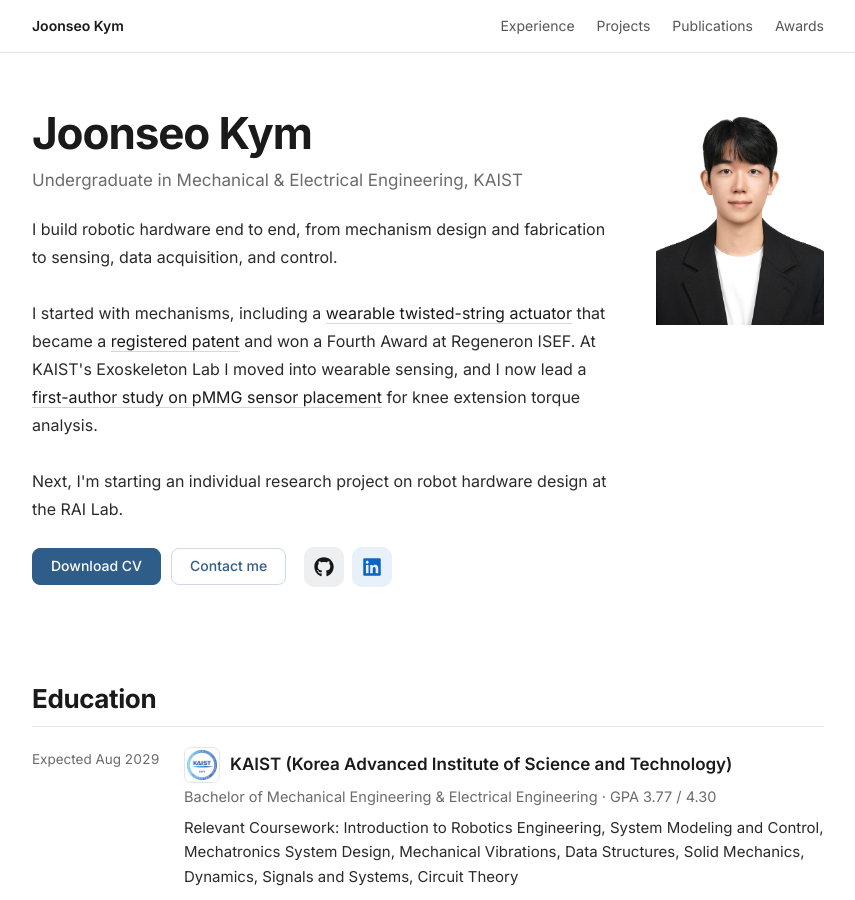
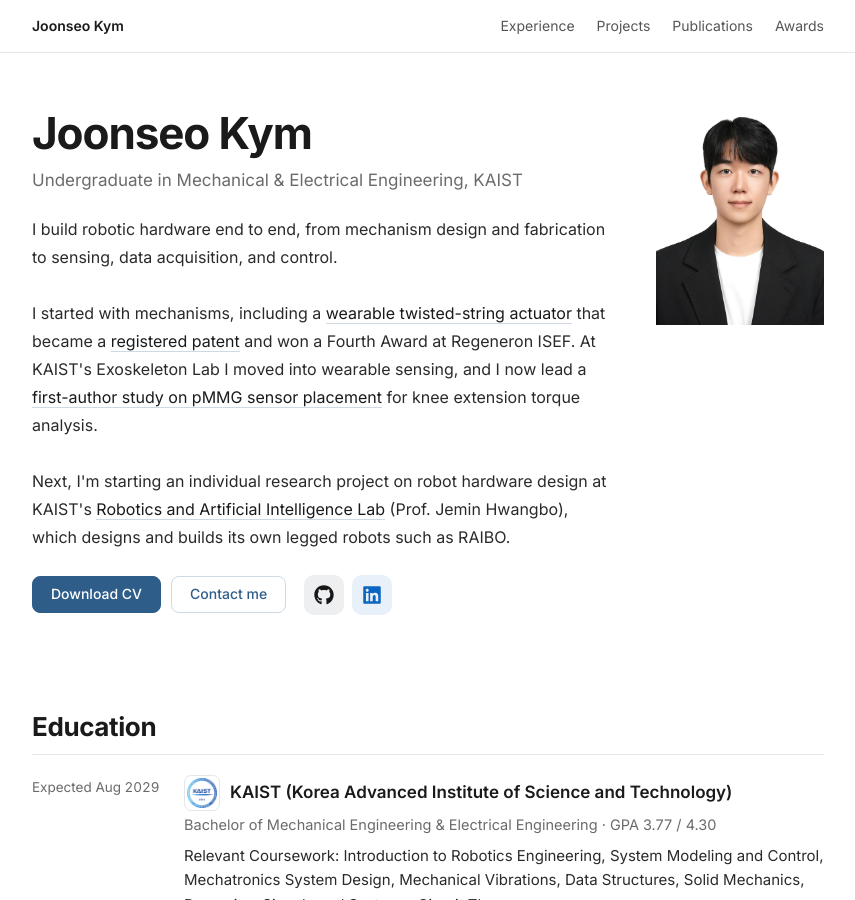
Before and after one commit to joonseokym/joonseokym.github.io, a Jekyll site: the page built from index.html, in a window 1280 px wide and 900 px high. Shown: the whole window, without its empty margins (212-1067 px from the left). Built offline with Jekyll 4.4.1, drawn with Linux system fonts in a browser that asks for light colours.

Commit message:
content: name KAIST RAI Lab (Prof. Jemin Hwangbo) in the intro
Co-Authored-By: Claude Opus 5.5 <noreply@anthropic.com>

```diff
--- a/_config.yml
+++ b/_config.yml
@@ -31,7 +31,7 @@ resume_header_intro: "<p>
   <br><br>
   I started with mechanisms, including a <a href='/2021/04/01/twisted-string-cpm.html'>wearable twisted-string actuator</a> that became a <a href='https://patents.google.com/patent/KR102635233B1/en' target='_blank' rel='noopener'>registered patent</a> and won a Fourth Award at Regeneron ISEF. At KAIST's Exoskeleton Lab I moved into wearable sensing, and I now lead a <a href='/2024/12/02/pmmg-sensor.html'>first-author study on pMMG sensor placement</a> for knee extension torque analysis.
   <br><br>
-  Next, I'm starting an individual research project on robot hardware design at the RAI Lab.
+  Next, I'm starting an individual research project on robot hardware design at KAIST's <a href='https://railab.kaist.ac.kr/' target='_blank' rel='noopener'>Robotics and Artificial Intelligence Lab</a> (Prof. Jemin Hwangbo), which designs and builds its own legged robots such as RAIBO.
 </p>"
 
 # use "yes" to display the email contact button,
```
